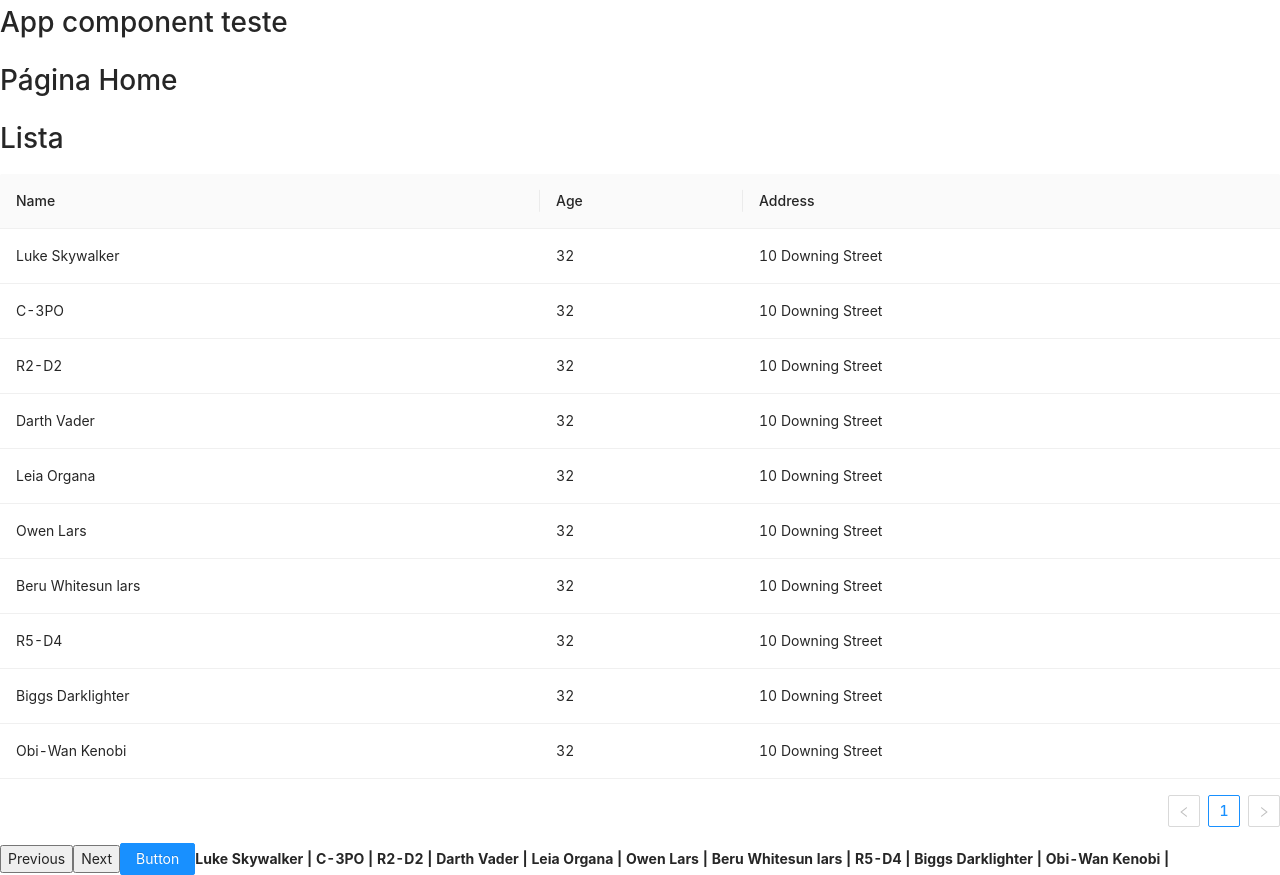
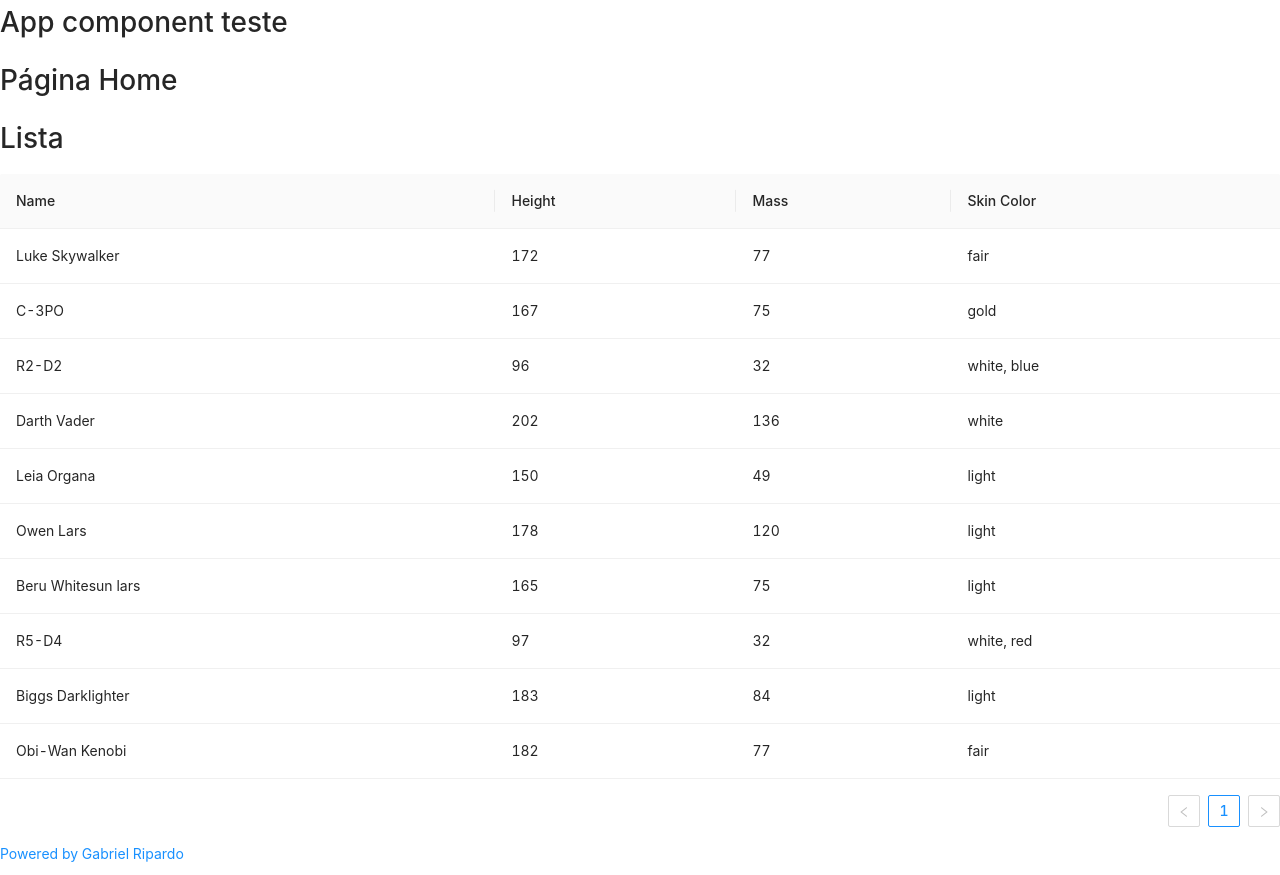
Before and after one commit to gabrielripardo/starwars-app, a React (Create React App) app: page / in a window 1280 px wide. Built offline with nearby package versions, Linux system fonts and the light colour scheme; the HTML template or start-up script is replaced by a standard one.

Commit message:
Add colunas para Table Component

```diff
--- /dev/null
+++ b/src/components/Footer/index.tsx
@@ -0,0 +1,21 @@
+export default function Footer() {
+    return (
+        <footer className="flex h-24 w-full items-center justify-center border-t">
+            <a
+                className="flex items-center justify-center"
+                href="https://www.gabrielripardo.com.br"
+                target="_blank"
+                rel="noopener noreferrer"
+            >
+                Powered by Gabriel Ripardo
+                {/* <img
+                    src="/vercel.svg"
+                    alt="Vercel Logo"
+                    className="ml-2 h-4"
+                    width={100}
+                    height={100}
+                /> */}
+            </a>
+        </footer>
+    )
+}
--- a/src/components/Table/index.tsx
+++ b/src/components/Table/index.tsx
@@ -1,4 +1,4 @@
-import { Table, Tag, Space } from 'antd'
+import { Table } from 'antd'
 
 const columns = [
     {
@@ -7,19 +7,27 @@ const columns = [
         key: 'name'
     },
     {
-        title: 'Age',
-        dataIndex: 'age',
-        key: 'age'
+        title: 'Height',
+        dataIndex: 'height',
+        key: 'height'
     },
     {
-        title: 'Address',
-        dataIndex: 'address',
-        key: 'address'
+        title: 'Mass',
+        dataIndex: 'mass',
+        key: 'mass'
+    },
+    {
+        title: 'Skin Color',
+        dataIndex: 'skin_color',
+        key: 'skin_color'
     }
 ]
 
 export type Person = {
     name: string
+    height: string
+    mass: string
+    skin_color: string
 }
 
 export type TableProps = {
@@ -31,8 +39,9 @@ export default function TableCustom({ rows }: TableProps) {
         return {
             key: index,
             name: item.name,
-            age: 32,
-            address: '10 Downing Street'
+            height: item.height,
+            mass: item.mass,
+            skin_color: item.skin_color
         }
     })
 
@@ -40,8 +49,6 @@ export default function TableCustom({ rows }: TableProps) {
         <>
             <h1>Lista</h1>
             <Table dataSource={dataSource} columns={columns} />
-            <button>Previous</button>
-            <button>Next</button>
         </>
     )
 }
--- a/src/pages/Home/index.tsx
+++ b/src/pages/Home/index.tsx
@@ -1,23 +1,15 @@
 import Table from 'components/Table'
 import { list } from 'services/api'
 import { Button } from 'antd'
+import Footer from 'components/Footer'
 
 function Home() {
-    console.log(list())
-
-    const persons = list()
-
     return (
         <>
             <h1>Página Home</h1>
             <Table rows={list()} />
-            <Button type="primary">Button</Button>
 
-            {persons.map((item, index) => (
-                <span key={index}>
-                    <strong>{`${item.name} | `}</strong>
-                </span>
-            ))}
+            <Footer />
         </>
     )
 }
```
Also changed, not shown: src/components/Footer/__test__/test.tsx (added, +16 -0 lines), src/components/Table/__test__/teste2.tsx (added, +19 -0 lines), .eslintrc.json.
